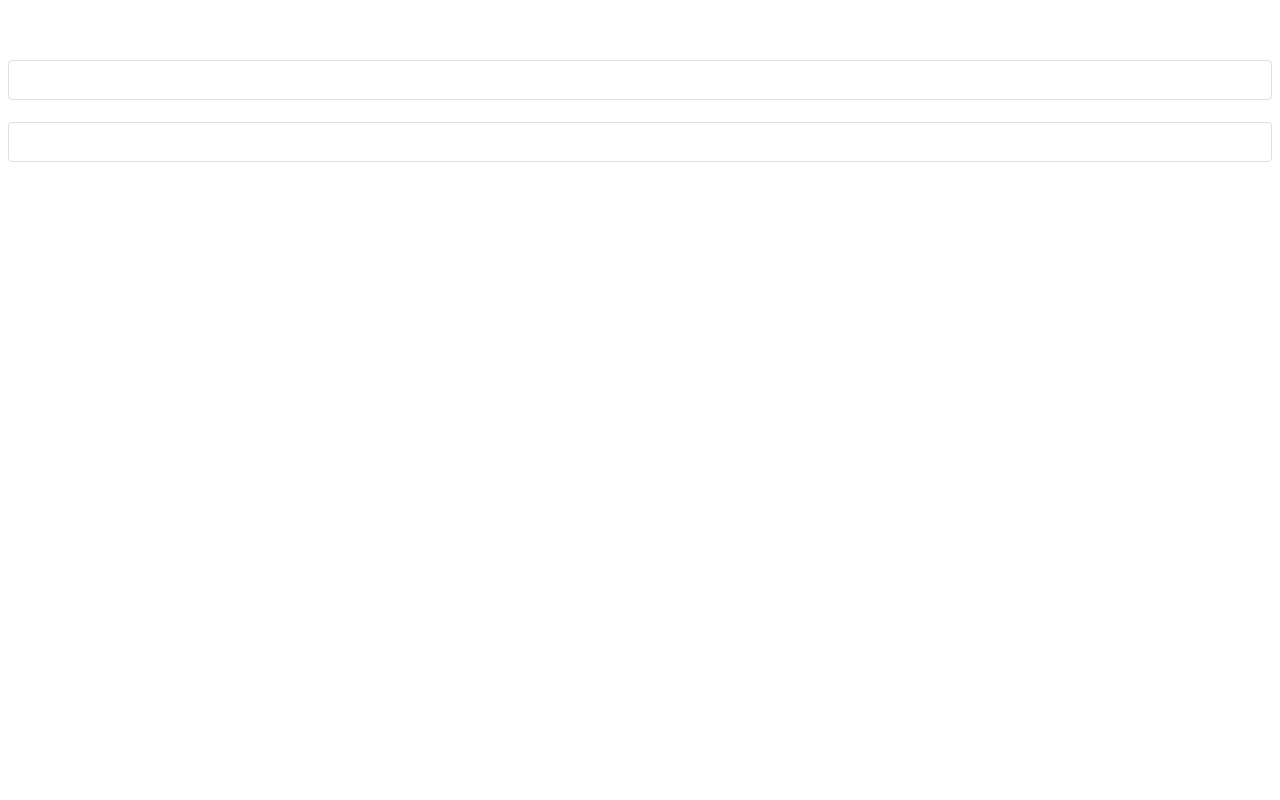
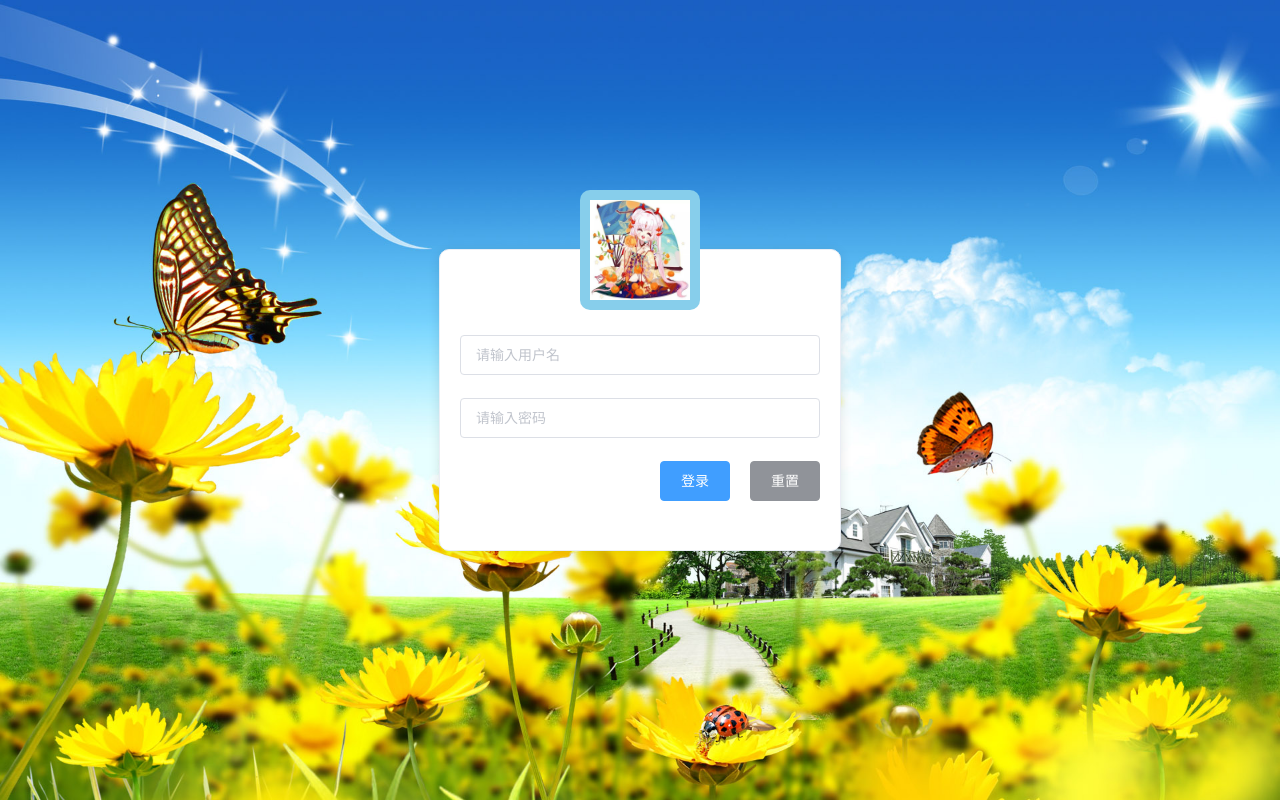
Before and after one commit to lucky-rocky/vue-shop-complete, a Vue app: page /#/login in a window 1280 px wide. Built offline with nearby package versions, Linux system fonts and the light colour scheme.

Commit message:
05.初步实现登录,未实现token的携带,没实现token强制退出,未实现验证

```diff
--- a/src/App.vue
+++ b/src/App.vue
@@ -1,30 +1,20 @@
 <template>
   <div id="app">
-    <login></login>
+    <router-view></router-view>
   </div>
 </template>
 
 <script>
-import login from './components/Login.vue'
 
 export default {
-  name: 'app',
-  components: {
-    login
-  }
+  name: 'app'
 }
 </script>
 
 <style lang="less" scoped>
 #app {
-  font-family: 'Avenir', Helvetica, Arial, sans-serif;
-  -webkit-font-smoothing: antialiased;
-  -moz-osx-font-smoothing: grayscale;
-  text-align: center;
-  color: #2c3e50;
-  margin-top: 60px;
-  p {
-    background: pink;
-  }
+  width: 100%;
+  height: 100%;
 }
+
 </style>
--- /dev/null
+++ b/src/assets/css/global.css
@@ -0,0 +1,12 @@
+body {
+    background-color: skyblue;
+    background: url('../bg.jpg') no-repeat;
+    background-size: cover;
+}
+html,
+body {
+    margin: 0;
+    padding: 0;
+    width: 100%;
+    height: 100%;
+}
--- /dev/null
+++ b/src/assets/js/axios.config.js
@@ -0,0 +1,13 @@
+const axios = require('axios')
+
+// 拦截器
+axios.interceptors.request.use(config => {
+  config.baseURL = 'http://127.0.0.1:8888/api/private/v1/'
+  config.timeout = 4000
+  config.timeoutErrorMessage = '请求超时'
+  return config
+})
+axios.interceptors.response.use(res => {
+  const data = res.data
+  return data
+})
--- a/src/components/HelloWorld.vue
+++ /dev/null
@@ -1,59 +0,0 @@
-<template>
-  <div class="hello">
-    <h1>{{ msg }}</h1>
-    <p>
-      For a guide and recipes on how to configure / customize this project,<br>
-      check out the
-      <a href="https://cli.vuejs.org" target="_blank" rel="noopener">vue-cli documentation</a>.
-    </p>
-    <h3>Installed CLI Plugins</h3>
-    <ul>
-      <li><a href="https://github.com/vuejs/vue-cli/tree/dev/packages/%40vue/cli-plugin-babel" target="_blank" rel="noopener">babel</a></li>
-      <li><a href="https://github.com/vuejs/vue-cli/tree/dev/packages/%40vue/cli-plugin-router" target="_blank" rel="noopener">router</a></li>
-      <li><a href="https://github.com/vuejs/vue-cli/tree/dev/packages/%40vue/cli-plugin-eslint" target="_blank" rel="noopener">eslint</a></li>
-    </ul>
-    <h3>Essential Links</h3>
-    <ul>
-      <li><a href="https://vuejs.org" target="_blank" rel="noopener">Core Docs</a></li>
-      <li><a href="https://forum.vuejs.org" target="_blank" rel="noopener">Forum</a></li>
-      <li><a href="https://chat.vuejs.org" target="_blank" rel="noopener">Community Chat</a></li>
-      <li><a href="https://twitter.com/vuejs" target="_blank" rel="noopener">Twitter</a></li>
-      <li><a href="https://news.vuejs.org" target="_blank" rel="noopener">News</a></li>
-    </ul>
-    <h3>Ecosystem</h3>
-    <ul>
-      <li><a href="https://router.vuejs.org" target="_blank" rel="noopener">vue-router</a></li>
-      <li><a href="https://vuex.vuejs.org" target="_blank" rel="noopener">vuex</a></li>
-      <li><a href="https://github.com/vuejs/vue-devtools#vue-devtools" target="_blank" rel="noopener">vue-devtools</a></li>
-      <li><a href="https://vue-loader.vuejs.org" target="_blank" rel="noopener">vue-loader</a></li>
-      <li><a href="https://github.com/vuejs/awesome-vue" target="_blank" rel="noopener">awesome-vue</a></li>
-    </ul>
-  </div>
-</template>
-
-<script>
-export default {
-  name: 'HelloWorld',
-  props: {
-    msg: String
-  }
-}
-</script>
-
-<!-- Add "scoped" attribute to limit CSS to this component only -->
-<style scoped>
-h3 {
-  margin: 40px 0 0;
-}
-ul {
-  list-style-type: none;
-  padding: 0;
-}
-li {
-  display: inline-block;
-  margin: 0 10px;
-}
-a {
-  color: #42b983;
-}
-</style>
--- a/src/components/Login.vue
+++ b/src/components/Login.vue
@@ -1,29 +1,128 @@
 <template>
   <div id="app">
-    <el-form :model="ruleForm" status-icon ref="ruleForm" class="demo-ruleForm">
-      <el-form-item>
-        <el-input type="text" v-model="ruleForm.username" autocomplete="off"></el-input>
-      </el-form-item>
-      <el-form-item prop="pass">
-        <el-input type="password" v-model="ruleForm.password" autocomplete="off"></el-input>
-      </el-form-item>
-    </el-form>
+    <el-card class="box-card login-container">
+      <!-- logo -->
+      <div class="login-avatar">
+        <img src="../assets/不知火.jpg" />
+      </div>
+      <el-form ref="form" label-width="0px" id="login-form">
+        <!-- 用户名 -->
+        <el-form-item class="user">
+          <el-input placeholder="请输入用户名" v-model="form.username"></el-input>
+        </el-form-item>
+        <!-- 密码 -->
+        <el-form-item class="pwd">
+          <el-input type="password" placeholder="请输入密码" v-model="form.password" @blur="sub_handle"></el-input>
+        </el-form-item>
+        <!-- 按钮部分 -->
+        <el-form-item class="button">
+          <el-button type="info" class="resetbtn" @click="reset_handle">重置</el-button>
+          <el-button type="primary" class="loginbtn" @click="sub_handle">登录</el-button>
+        </el-form-item>
+        <el-form-item class="login-msg">
+          <el-button :plain="true" @click="open2">成功</el-button>
+          <el-button :plain="true" @click="open4">错误</el-button>
+        </el-form-item>
+      </el-form>
+    </el-card>
   </div>
 </template>
 
 <script>
+import axios from 'axios'
 export default {
   name: 'login',
   data() {
     return {
-      ruleForm: {
+      msg: '',
+      form: {
         password: '',
         username: ''
       }
+    }
+  },
+  methods: {
+    reset_handle() {
+      this.form.password = ''
+      this.form.username = ''
+    },
+    async sub_handle() {
+      const data = await axios.post('/login', this.form)
+      const { msg, status } = data.meta
+      const { token } = data.data
+      if (status !== 200) {
+        this.msg = msg
+        this.open4()
+      } else {
+        this.msg = msg
+        this.open2()
+        localStorage.setItem('token', token)
+        location.hash = '#/users'
+      }
+      this.reset_handle()
+    },
+    open2() {
+      this.$message({
+        showClose: true,
+        message: this.msg,
+        type: 'success'
+      })
+    },
+    open4() {
+      this.$message({
+        showClose: true,
+        message: this.msg,
+        type: 'error'
+      })
     }
   }
 }
 </script>
 
 <style lang="less" scoped>
+#app {
+  position: relative;
+  width: 100%;
+  height: 100%;
+}
+.login-container {
+  position: absolute;
+  width: 400px;
+  height: 300px;
+  top: 50%;
+  left: 50%;
+  transform: translate(-50%, -50%);
+  border-radius: 10px;
+  overflow: visible;
+  .login-avatar {
+    position: absolute;
+    left: 50%;
+    top: 0;
+    transform: translate(-50%, -50%);
+    padding: 10px;
+    height: 100px;
+    width: 100px;
+    border-radius: 10px;
+    background: skyblue;
+    img {
+      width: 100px;
+      height: 100px;
+    }
+  }
+  #login-form {
+    margin-top: 65px;
+    .button {
+      .resetbtn {
+        float: right;
+      }
+      .loginbtn {
+        float: right;
+        margin: 0 20px;
+      }
+    }
+  }
+  .login-msg {
+    display: none;
+  }
+}
 </style>
--- a/src/main.js
+++ b/src/main.js
@@ -2,6 +2,8 @@ import Vue from 'vue'
 import App from './App.vue'
 import router from './router'
 import './plugins/element.js'
+import './assets/css/global.css'
+import './assets/js/axios.config.js'
 
 Vue.config.productionTip = false
 
--- a/src/router/index.js
+++ b/src/router/index.js
@@ -1,23 +1,11 @@
 import Vue from 'vue'
 import VueRouter from 'vue-router'
-import Home from '../views/Home.vue'
-
+import Login from '../components/Login.vue'
 Vue.use(VueRouter)
 
 const routes = [
-  {
-    path: '/',
-    name: 'Home',
-    component: Home
-  },
-  {
-    path: '/about',
-    name: 'About',
-    // route level code-splitting
-    // this generates a separate chunk (about.[hash].js) for this route
-    // which is lazy-loaded when the route is visited.
-    component: () => import(/* webpackChunkName: "about" */ '../views/About.vue')
-  }
+  { path: '/', redirect: '/login' },
+  { path: '/login', component: Login }
 ]
 
 const router = new VueRouter({
--- a/src/views/About.vue
+++ /dev/null
@@ -1,5 +0,0 @@
-<template>
-  <div class="about">
-    <h1>This is an about page</h1>
-  </div>
-</template>
--- a/src/views/Home.vue
+++ /dev/null
@@ -1,18 +0,0 @@
-<template>
-  <div class="home">
-    <img alt="Vue logo" src="../assets/logo.png">
-    <HelloWorld msg="Welcome to Your Vue.js App"/>
-  </div>
-</template>
-
-<script>
-// @ is an alias to /src
-import HelloWorld from '@/components/HelloWorld.vue'
-
-export default {
-  name: 'Home',
-  components: {
-    HelloWorld
-  }
-}
-</script>
```
Also changed, not shown: src/assets/bg.jpg (added), src/assets/不知火.jpg (added).
